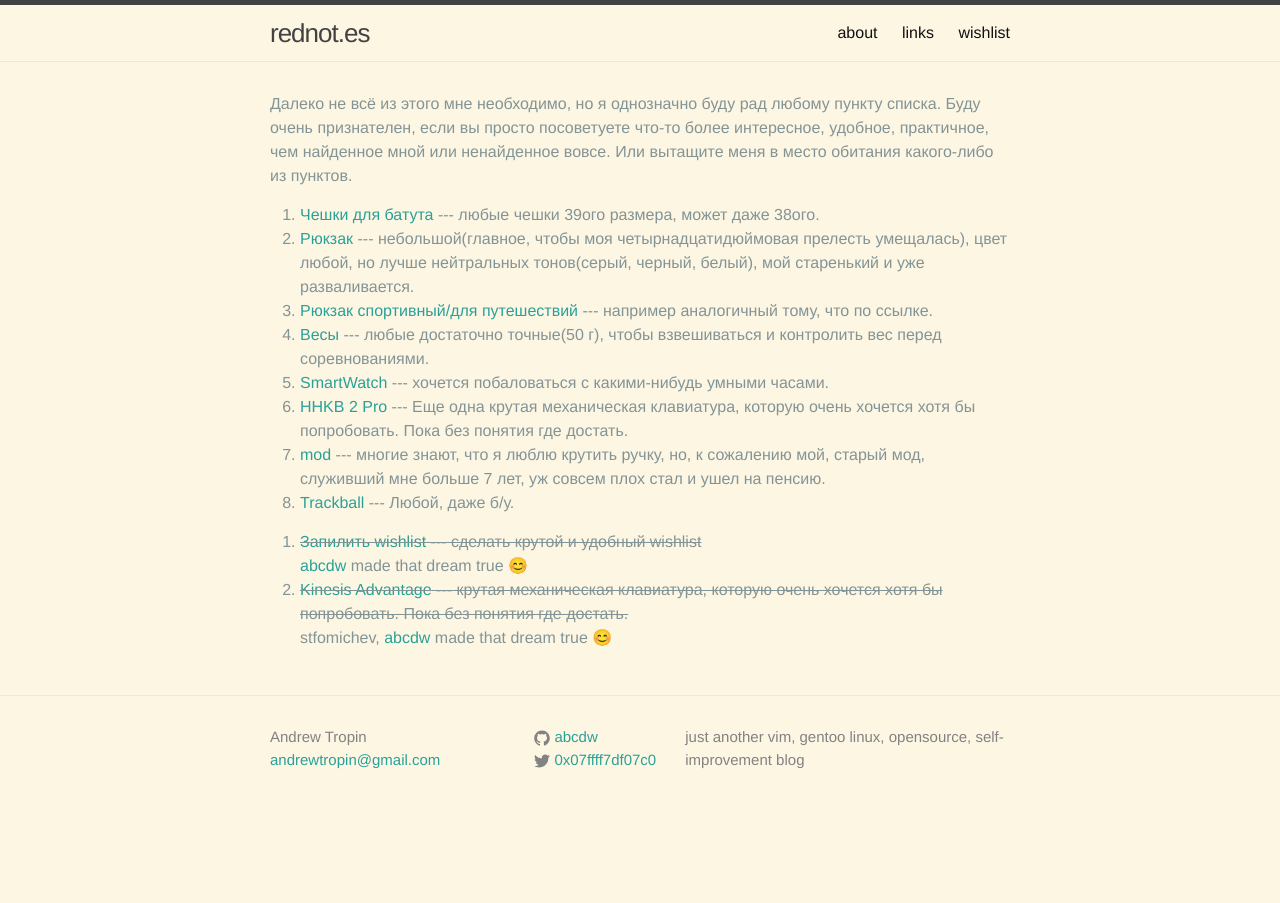
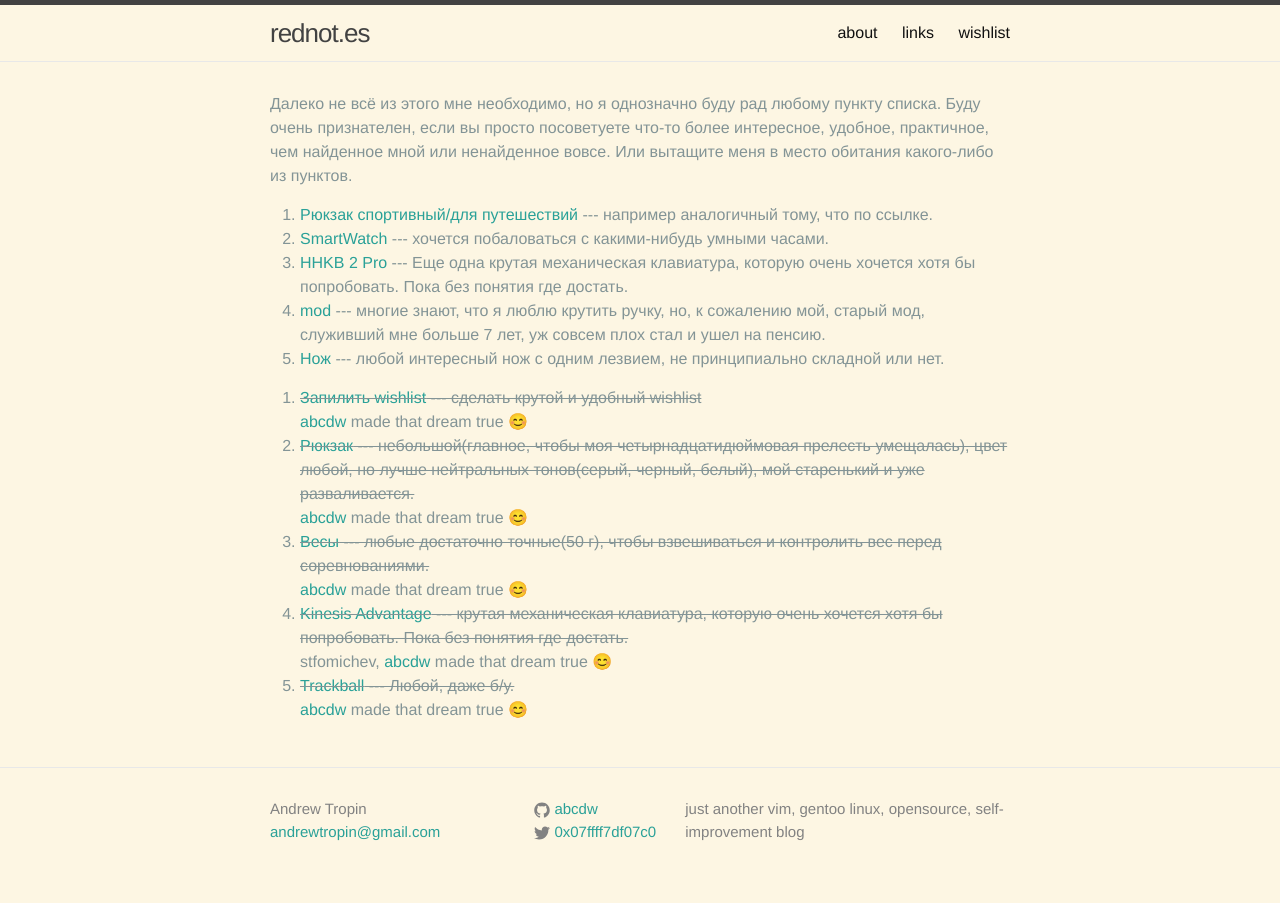
Before and after one commit to rednotes/rednotes.github.io, a Jekyll site: the page built from pages/wishlist.html, in a window 1280 px wide. Built offline with Jekyll 4.4.1, drawn with Linux system fonts in a browser that asks for light colours; emoji names are drawn with the system emoji font; Markdown is read by kramdown in place of the engine named in the settings; comment, search, counter and statistics services are not loaded.

Commit message:
Update wishlist

```diff
--- a/_data/wishlist.yml
+++ b/_data/wishlist.yml
@@ -1,11 +1,6 @@
 - name: Запилить wishlist
   description: сделать крутой и удобный wishlist
   performer: <a href="https://vk.com/abcdw">abcdw</a>
-
-- name: Чешки для батута
-  description: любые чешки 39ого размера, может даже 38ого.
-  url: http://www.acrosport.ru/catalogue/pryzhki_na_batute_i_akrobaticheskoy_dorozhke/aksessuary/item_IWA-250/
-  image: None
 
 - name: Рюкзак
   description: >
@@ -13,6 +8,7 @@
     умещалась), цвет любой, но лучше нейтральных тонов(серый, черный, белый),
     мой старенький и уже разваливается.
   image: None
+  performer: <a href="https://vk.com/abcdw">abcdw</a>
 
 - name: Рюкзак спортивный/для путешествий
   description: например аналогичный тому, что по ссылке.
@@ -23,6 +19,7 @@
     любые достаточно точные(50 г), чтобы взвешиваться и контролить вес перед
     соревнованиями.
   url: http://m.geektimes.ru/post/248288/
+  performer: <a href="https://vk.com/abcdw">abcdw</a>
 
 - name: SmartWatch
   description: хочется побаловаться с какими-нибудь умными часами.
@@ -44,3 +41,8 @@
 - name: Trackball
   description: Любой, даже б/у.
   url: http://www.amazon.com/b?node=172499
+  performer: <a href="https://vk.com/abcdw">abcdw</a>
+
+- name: Нож
+  description: любой интересный нож с одним лезвием, не принципиально складной или нет.
+  url: http://army-news.ru/2014/11/xolodnoe-oruzhie-anatomiya-skladnogo-nozha/
```
